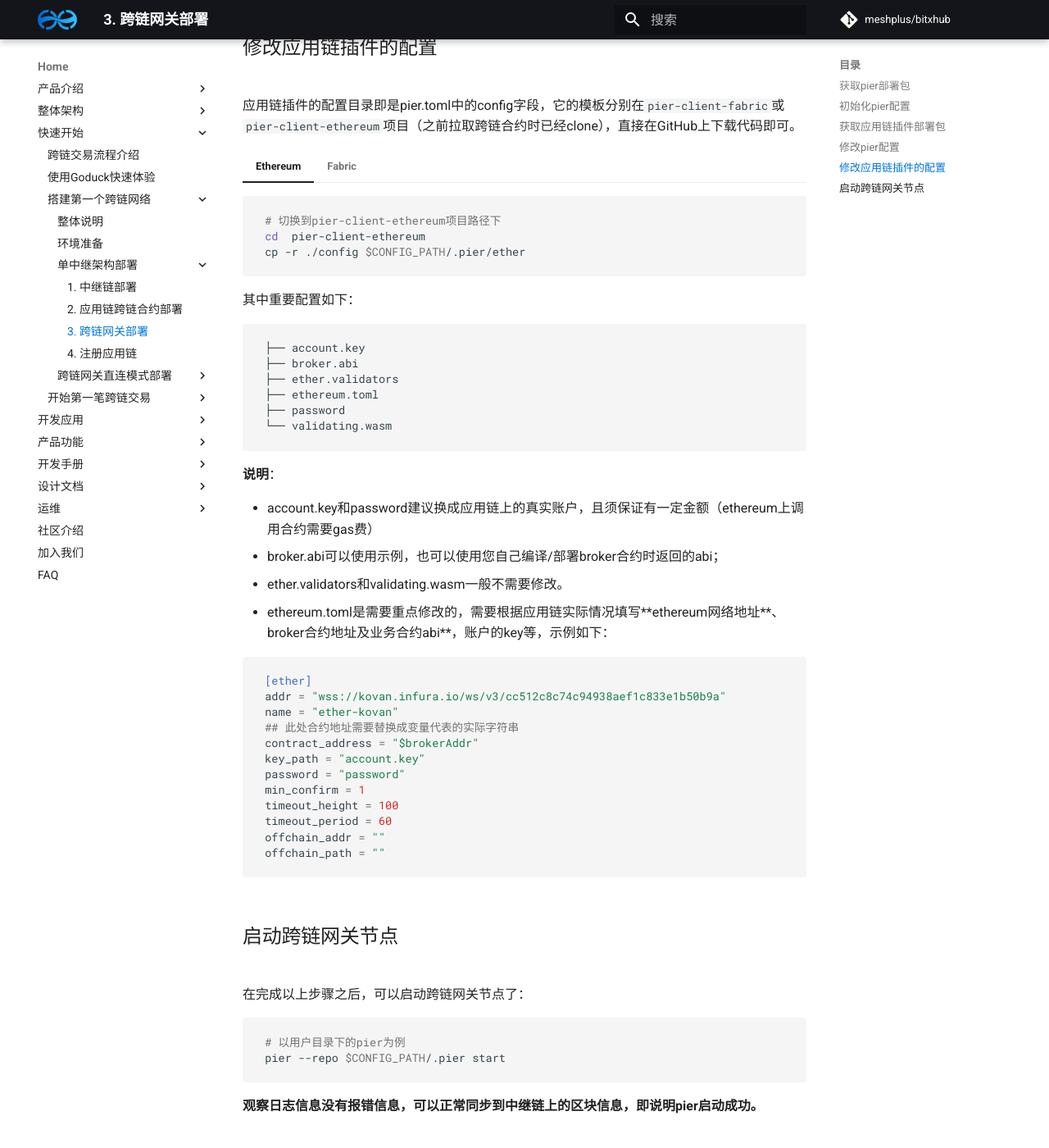
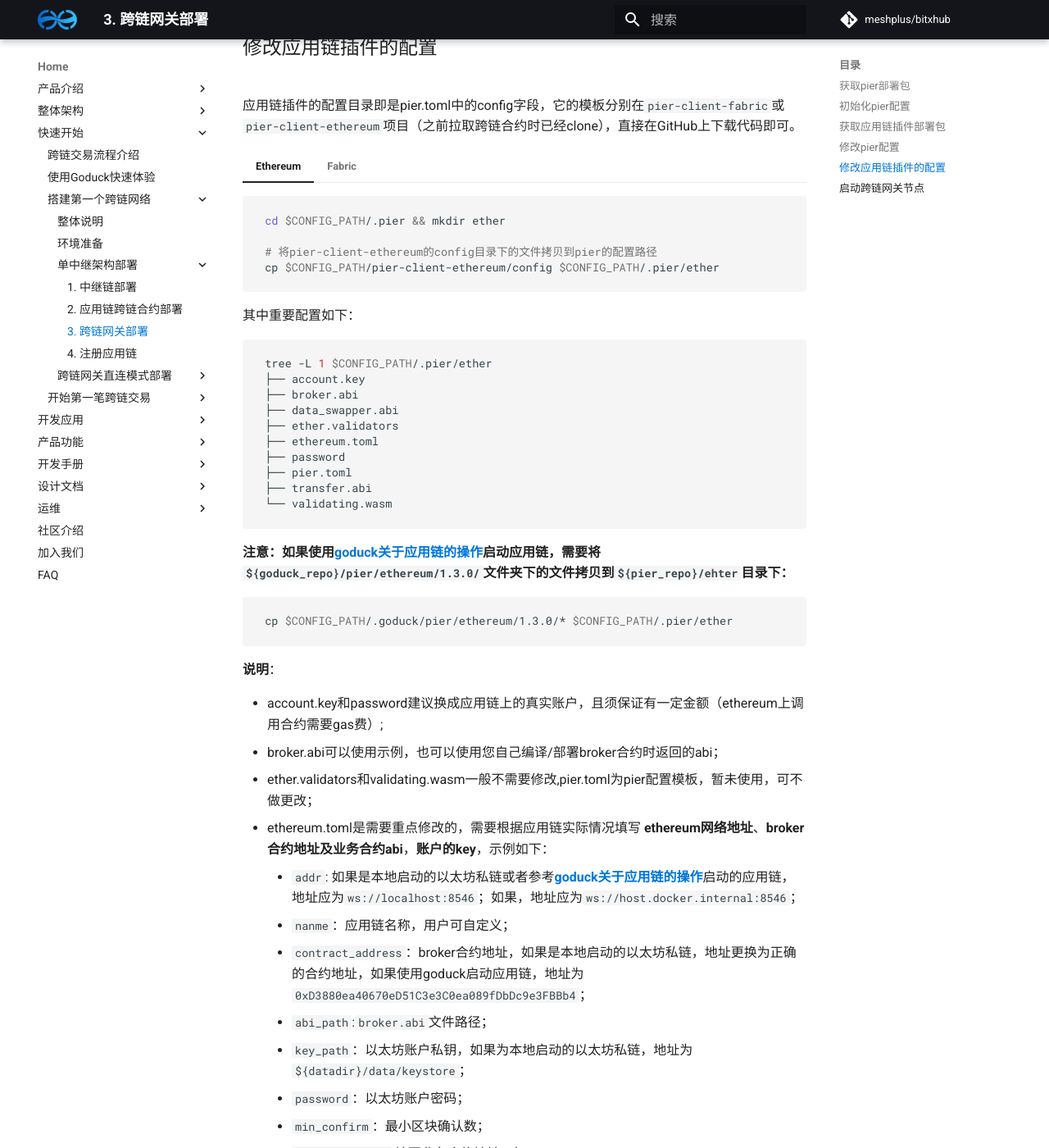
Before and after one commit to meshplus/bitxhub-docs, an MkDocs documentation site: the page built from docs/bitxhub/quick_start/build_cross_network/single_bitxhub/deploy_pier.md, in a window 1280 px wide and 1400 px high, scrolled down 2801 px. Shown: the whole window at 82% size. Built offline with MkDocs 1.6.1 and Material for MkDocs 9.7.7, drawn with Linux system fonts in a browser that asks for light colours; comment, search, counter and statistics services are not loaded; the version menu is left out; some of the changed text lies outside the part shown.

Commit message:
feat(bitxhub/quick_start): update deploy_pier.md

````diff
--- a/docs/bitxhub/quick_start/build_cross_network/single_bitxhub/deploy_pier.md
+++ b/docs/bitxhub/quick_start/build_cross_network/single_bitxhub/deploy_pier.md
@@ -148,44 +148,63 @@ gas_limit = 0x5f5e100
 === "Ethereum"
 
     ```shell
-    # 切换到pier-client-ethereum项目路径下
-    cd  pier-client-ethereum
-    cp -r ./config $CONFIG_PATH/.pier/ether
+    cd $CONFIG_PATH/.pier && mkdir ether
+
+    # 将pier-client-ethereum的config目录下的文件拷贝到pier的配置路径
+    cp $CONFIG_PATH/pier-client-ethereum/config $CONFIG_PATH/.pier/ether
     ```
     其中重要配置如下：
-    ```text
+    ```shell
+    tree -L 1 $CONFIG_PATH/.pier/ether
     ├── account.key
     ├── broker.abi
+    ├── data_swapper.abi
     ├── ether.validators
     ├── ethereum.toml
     ├── password
+    ├── pier.toml
+    ├── transfer.abi
     └── validating.wasm
     ```
+    **注意：如果使用[goduck关于应用链的操作](../../../../goduck/appchain/#_1)启动应用链，需要将`${goduck_repo}/pier/ethereum/1.3.0/`文件夹下的文件拷贝到`${pier_repo}/ehter`目录下：**
+    ```shell
+    cp $CONFIG_PATH/.goduck/pier/ethereum/1.3.0/* $CONFIG_PATH/.pier/ether
+    ```
+
     **说明**：
 
-    - account.key和password建议换成应用链上的真实账户，且须保证有一定金额（ethereum上调用合约需要gas费）
+    - account.key和password建议换成应用链上的真实账户，且须保证有一定金额（ethereum上调用合约需要gas费）;
     - broker.abi可以使用示例，也可以使用您自己编译/部署broker合约时返回的abi；
-    - ether.validators和validating.wasm一般不需要修改。
-    - ethereum.toml是需要重点修改的，需要根据应用链实际情况填写**ethereum网络地址**、broker合约地址及业务合约abi**，账户的key等，示例如下：
+    - ether.validators和validating.wasm一般不需要修改,pier.toml为pier配置模板，暂未使用，可不做更改；
+    - ethereum.toml是需要重点修改的，需要根据应用链实际情况填写 **ethereum网络地址**、**broker合约地址及业务合约abi**，**账户的key**，示例如下：
+        - `addr`: 如果是本地启动的以太坊私链或者参考[goduck关于应用链的操作](../../../../goduck/appchain/#_1)启动的应用链，地址应为`ws://localhost:8546`；如果，地址应为`ws://host.docker.internal:8546`；
+        - `nanme`：应用链名称，用户可自定义；
+        - `contract_address`：broker合约地址，如果是本地启动的以太坊私链，地址更换为正确的合约地址，如果使用goduck启动应用链，地址为`0xD3880ea40670eD51C3e3C0ea089fDbDc9e3FBBb4`；
+        - `abi_path`:`broker.abi`文件路径；
+        - `key_path`：以太坊账户私钥，如果为本地启动的以太坊私链，地址为`${datadir}/data/keystore`；
+        - `password`：以太坊账户密码；
+        - `min_confirm`：最小区块确认数；
+        - `[contract_abi]`:填写业务合约地址，如：`0x668a209Dc6562707469374B8235e37b8eC25db08="transfer.abi"`
 
     ```toml
     [ether]
-    addr = "wss://kovan.infura.io/ws/v3/cc512c8c74c94938aef1c833e1b50b9a"
-    name = "ether-kovan"
+    addr = "ws://localhost:8546"
+    name = "ether"
     ## 此处合约地址需要替换成变量代表的实际字符串
-    contract_address = "$brokerAddr"
+    contract_address = "0xD3880ea40670eD51C3e3C0ea089fDbDc9e3FBBb4"
+    abi_path = "broker.abi"
     key_path = "account.key"
     password = "password"
     min_confirm = 1
-    timeout_height = 100
-    timeout_period = 60
-    offchain_addr = ""
-    offchain_path = ""
+
+    [contract_abi]
+    "0x668a209Dc6562707469374B8235e37b8eC25db08"="transfer.abi"
     ```
 
 === "Fabric"
-
     ```shell
+    # 将fabric插件拷贝到plugins目录下
+    cp fabric-client-1.4 $CONFIG_PATH/.pier/plugins/
     # 切换到pier-client-fabric项目路径下
     cd pier-client-fabric
     cp ./config $CONFIG_PATH/.pier/fabric
@@ -215,28 +234,19 @@ gas_limit = 0x5f5e100
     `config.yaml`文件记录的Fabric网络配置（用您的网络拓扑配置文件替换这个样例文件），需要使用绝对路径，把所有的路径都修改为 `crypto-config`文件夹所在的绝对路径。
     ```shell
     {CONFIG_PATH}/fabric/crypto-config =>$CONFIG_PATH/.pier/fabric/crypto-config
-    # 替换为您部署的Fabric网络的拓扑设置文件即可，同时需要修改所有的Fabric的IP地址，如：
+    # 替换为您部署的Fabric网络的拓扑设置文件即可，同时需要修改所有的Fabric 的IP地址，如：
     url: grpcs://localhost:7050 => url: grpcs://10.1.16.48:7050
     ```
     3. **修改Plugin配置文件 fabric.toml**
 
     示例是以官方部署脚本进行配置：
     ```toml
-    [fabric]
+    addr = "localhost:7053" // 若Fabric部署在服务器上，该为服务器地址
+    event_filter = "interchain-event-name"
     username = "Admin"
-    ccid = "broker"
+    ccid = "broker" // 若部署跨链broker合约名字不是broker需要修改
     channel_id = "mychannel"
     org = "org2"
-    timeout_height = 30
-    chain_id = "3"
-
-    [[services]]
-    id = "mychannel&transfer"
-    name = "transfer"
-
-    [[services]]
-    id = "mychannel&data_swapper"
-    name = "data_swapper"
     ```
 
 ## 启动跨链网关节点
````
